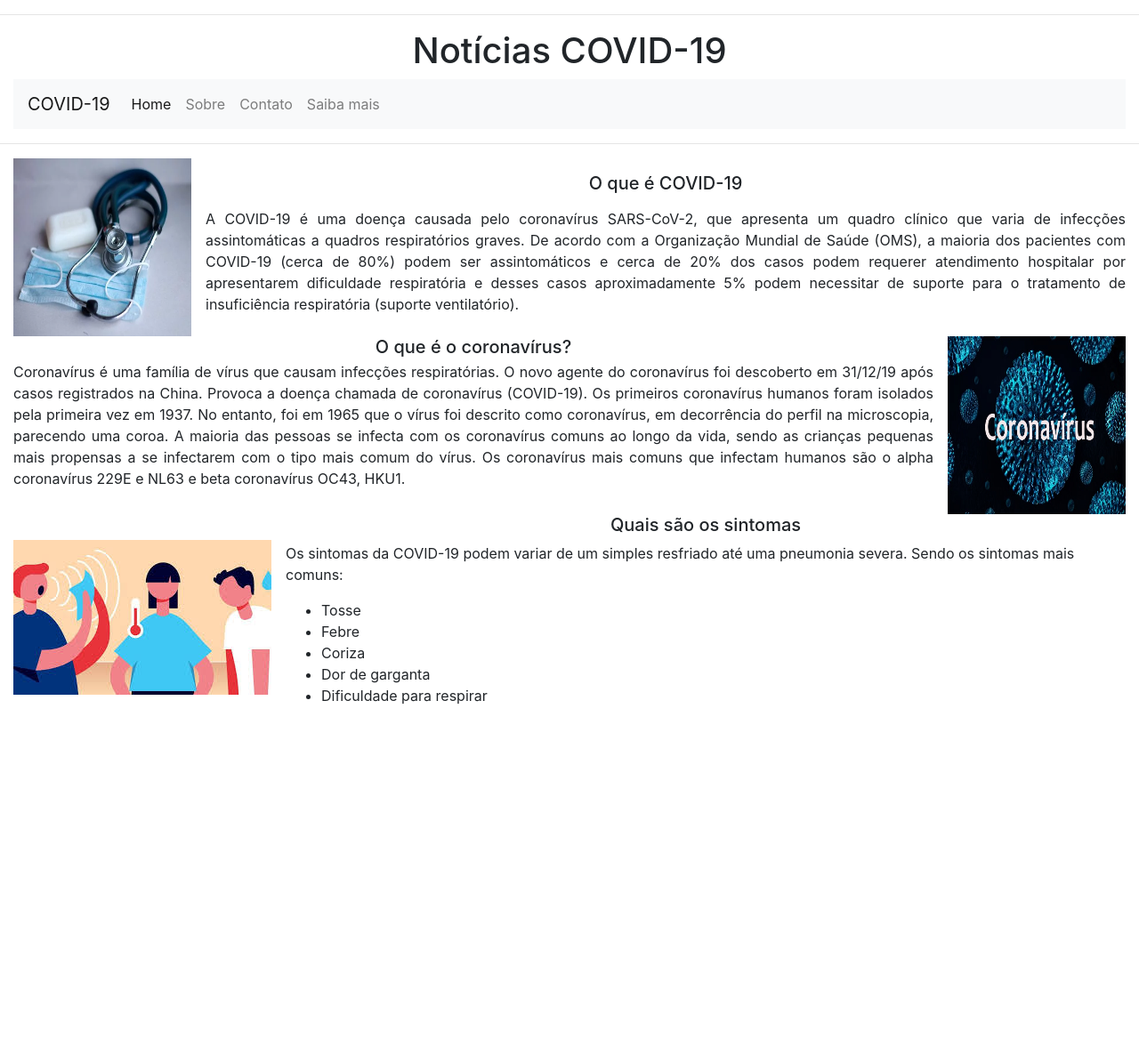
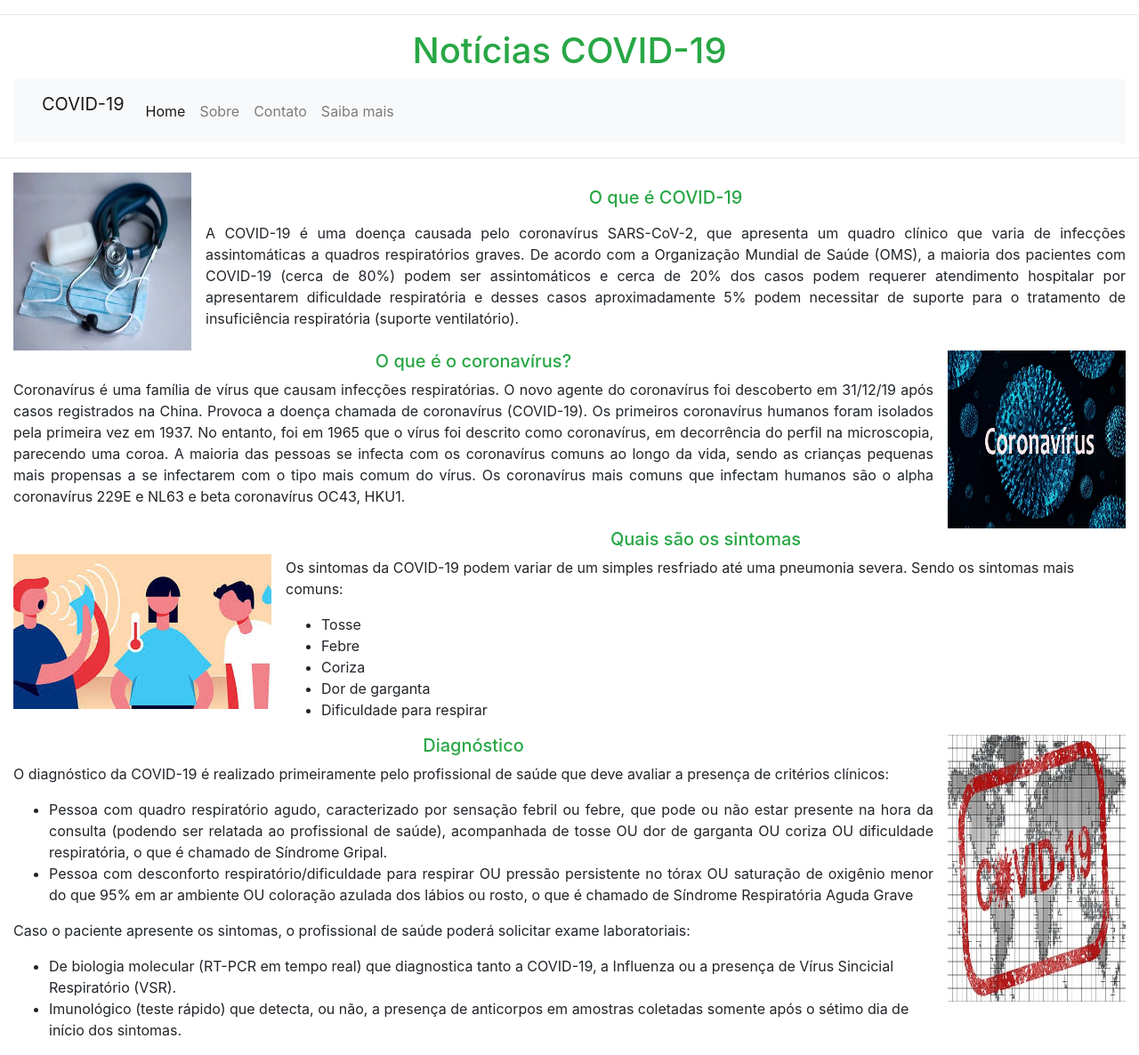
Before and after one commit to daycorvalan09/Bootstrap, a plain HTML site: page index.html in a window 1280 px wide. Shown: the whole page at 89% size. Before the commit the page ends 810 px from the top, so only its background shows below. Drawn offline with nearby package versions, Linux system fonts and the light colour scheme.

Commit message:
Bootstrap

```diff
--- a/index.html
+++ b/index.html
@@ -17,11 +17,11 @@
   <body>
 
     <hr>
-    <h1>Notícias COVID-19</h1>
+    <h1 class="text-success">Notícias COVID-19</h1>
 
     <div class="container-fluid">
       <nav class="navbar navbar-expand-lg navbar-light bg-light">
-        <a class="navbar-brand" href="#">COVID-19</a>
+        <a class="navbar-brand" href="#"><p>COVID-19</a>
         <button class="navbar-toggler" type="button" data-toggle="collapse" data-target="#navbarNavAltMarkup" aria-controls="navbarNavAltMarkup" aria-expanded="false" aria-label="Alterna navegação">
           <span class="navbar-toggler-icon"></span>
         </button>
@@ -40,14 +40,14 @@
     <div class="media">
       <img class="align-self-center mr-3" src="imagem/coronavirus-4984406__340.webp " alt="Imagem de exemplo genérica" width="200" height="200" >
       <div class="media-body">
-        <p><h5>O que é COVID-19</h5></p>
+        <p ><h5 class="text-success">O que é COVID-19</h5></p>
         <p class="text-justify">A COVID-19 é uma doença causada pelo coronavírus SARS-CoV-2, que apresenta um quadro clínico que varia de infecções assintomáticas a quadros respiratórios graves. De acordo com a Organização Mundial de Saúde (OMS), a maioria dos pacientes com COVID-19 (cerca de 80%) podem ser assintomáticos e cerca de 20% dos casos podem requerer atendimento hospitalar por apresentarem dificuldade respiratória e desses casos aproximadamente 5% podem necessitar de suporte para o tratamento de insuficiência respiratória (suporte ventilatório).</p>
       </div>
     </div>
 
     <div class="media">
       <div class="media-body">
-        <h5 class="mt-0 mb-1">O que é o coronavírus?</h5>
+        <h5 class="text-success">O que é o coronavírus?</h5>
         <p class="text-justify">Coronavírus é uma família de vírus que causam infecções respiratórias. O novo agente do coronavírus foi descoberto em 31/12/19 após casos registrados na China. Provoca a doença chamada de coronavírus (COVID-19).
 
 Os primeiros coronavírus humanos foram isolados pela primeira vez em 1937. No entanto, foi em 1965 que o vírus foi descrito como coronavírus, em decorrência do perfil na microscopia, parecendo uma coroa.
@@ -59,7 +59,7 @@ A maioria das pessoas se infecta com os coronavírus comuns ao longo da vida, se
     <div class="media">
       <img class="align-self-center mr-3" src="imagem/Sintomas.jpg" alt="Imagem de exemplo genérica">
       <div class="media-body">
-        <h5 class="mt-0">Quais são os sintomas</h5>
+        <h5 class="text-success">Quais são os sintomas</h5>
         <p>Os sintomas da COVID-19 podem variar de um simples resfriado até uma pneumonia severa. Sendo os sintomas mais comuns:</p>
           <ul>
             <li>Tosse</li>
@@ -69,6 +69,23 @@ A maioria das pessoas se infecta com os coronavírus comuns ao longo da vida, se
             <li>Dificuldade para respirar</li>
           </ul>
       </div>
+    </div>
+
+    <div class="media">
+      <div class="media-body">
+        <h5 class="text-success"> Diagnóstico</h5>
+        <p class="text-justify">O diagnóstico da COVID-19 é realizado primeiramente pelo profissional de saúde que deve avaliar a presença de critérios clínicos:</p>
+        <ul class="text-justify">
+          <li>Pessoa com quadro respiratório agudo, caracterizado por sensação febril ou febre, que pode ou não estar presente na hora da consulta (podendo ser relatada ao profissional de saúde), acompanhada de tosse OU dor de garganta OU coriza OU dificuldade respiratória, o que é chamado de Síndrome Gripal.</li>
+          <li>Pessoa com desconforto respiratório/dificuldade para respirar OU pressão persistente no tórax OU saturação de oxigênio menor do que 95% em ar ambiente OU coloração azulada dos lábios ou rosto, o que é chamado de Síndrome Respiratória Aguda Grave</li>
+        </ul class="text-justify">
+        <p>Caso o paciente apresente os sintomas, o profissional de saúde poderá solicitar exame laboratoriais:</p>
+        <ul>
+          <li>De biologia molecular (RT-PCR em tempo real) que diagnostica tanto a COVID-19, a Influenza ou a presença de Vírus Sincicial Respiratório (VSR).</li>
+          <li>Imunológico (teste rápido) que detecta, ou não, a presença de anticorpos em amostras coletadas somente após o sétimo dia de início dos sintomas.</li>
+        </ul>
+      </div>
+      <img class="ml-3" src="imagem/covid-19-4960246__340.webp" alt="Imagem de exemplo genérica" width="200" height="300">
     </div>
 
 
```
